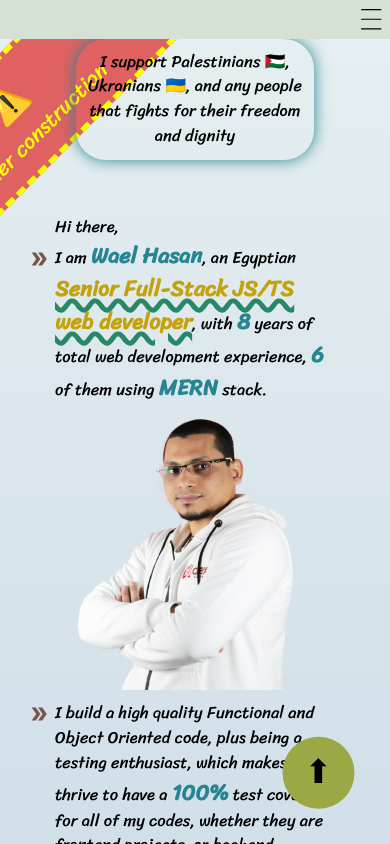
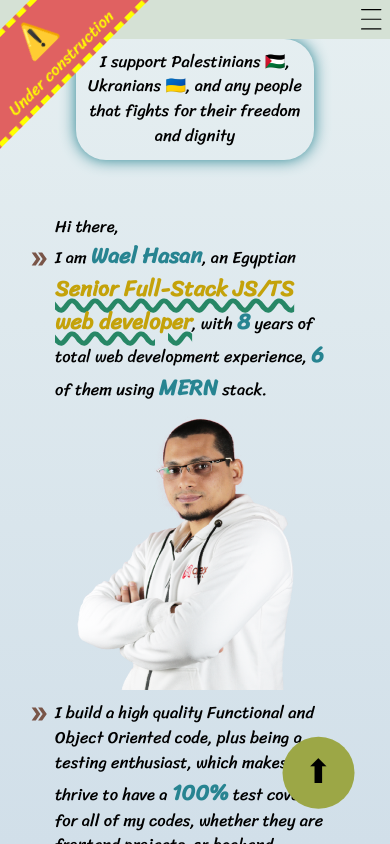
Before and after one commit to waelhasan/personal-site, a Next.js app: page / in a window 390 px wide. Built offline with nearby package versions, Linux system fonts and the light colour scheme.

Commit message:
Better UnderconstructionNotice responsiveness

```diff
--- a/src/app/components/UnderconstructionNotice.tsx
+++ b/src/app/components/UnderconstructionNotice.tsx
@@ -1,20 +1,23 @@
 const UnderconstructionNotice = () => (
-    <h1 className={`
-        absolute
-        w-full
-        text-[2rem] text-center text-[yellow]
+    <div className={`
+        flex
+        w-[40rem]
+        justify-center
+        absolute top-[4rem] left-0
+        z-[100]
+        text-[1.5rem] text-center text-[yellow]
         border-[5px] border-dashed border-[yellow]
         bg-[--red-color]
-        p-[1rem]
-        self-start
-        translate-x-[-45%] translate-y-[50%] rotate-[-45deg]
+        origin-center rotate-[-45deg] translate-x-[-40%] translate-y-[-48%]
     `}>
+        <h1 className={`md:p-[1rem]`}>
             <span style={{ fontSize: "3rem" }}>
                 ⚠️
             </span>
             <br />
             Under construction
         </h1>
+    </div>
 )
 
 export default UnderconstructionNotice
```
Lines whose indentation alone changed are shown as unchanged.
